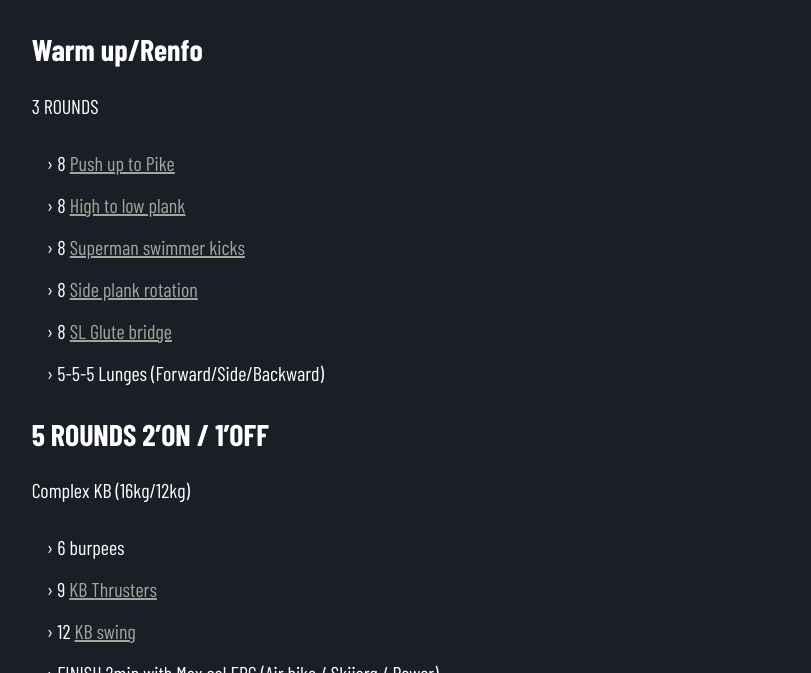
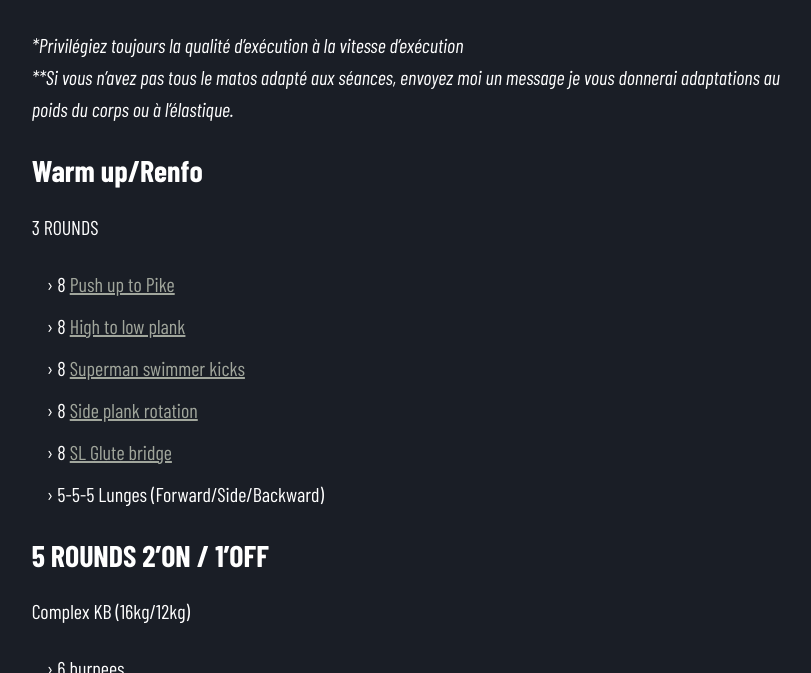
Before and after one commit to odevillardi/tdv, a Jekyll site: the page built from _posts/2022-12-28-01-finish-strong.md, in a window 1280 px wide and 900 px high, scrolled down 865 px, cut to the strip 227-900 px from the top of the window. Shown: the whole strip, without its empty margins (232-1043 px from the left). Built offline with Jekyll 4.4.1, drawn with Linux system fonts in a browser that asks for light colours; a script that is not in the unit is left out.

Commit message:
Update Journal “2022-12-28-01-finish-strong”

```diff
--- a/_posts/2022-12-28-01-finish-strong.md
+++ b/_posts/2022-12-28-01-finish-strong.md
@@ -5,6 +5,9 @@ date: 2022-12-28T10:59:49.046Z
 title: "01 : Finish Strong"
 duration: 30 min
 ---
+*\*Privilégiez toujours la qualité d'exécution à la vitesse d'exécution*\
+*\*\*Si vous n'avez pas tous le matos adapté aux séances, envoyez moi un message je vous donnerai adaptations au poids du corps ou à l'élastique.*
+
 #### **Warm up/Renfo**
 
 3 ROUNDS
```
